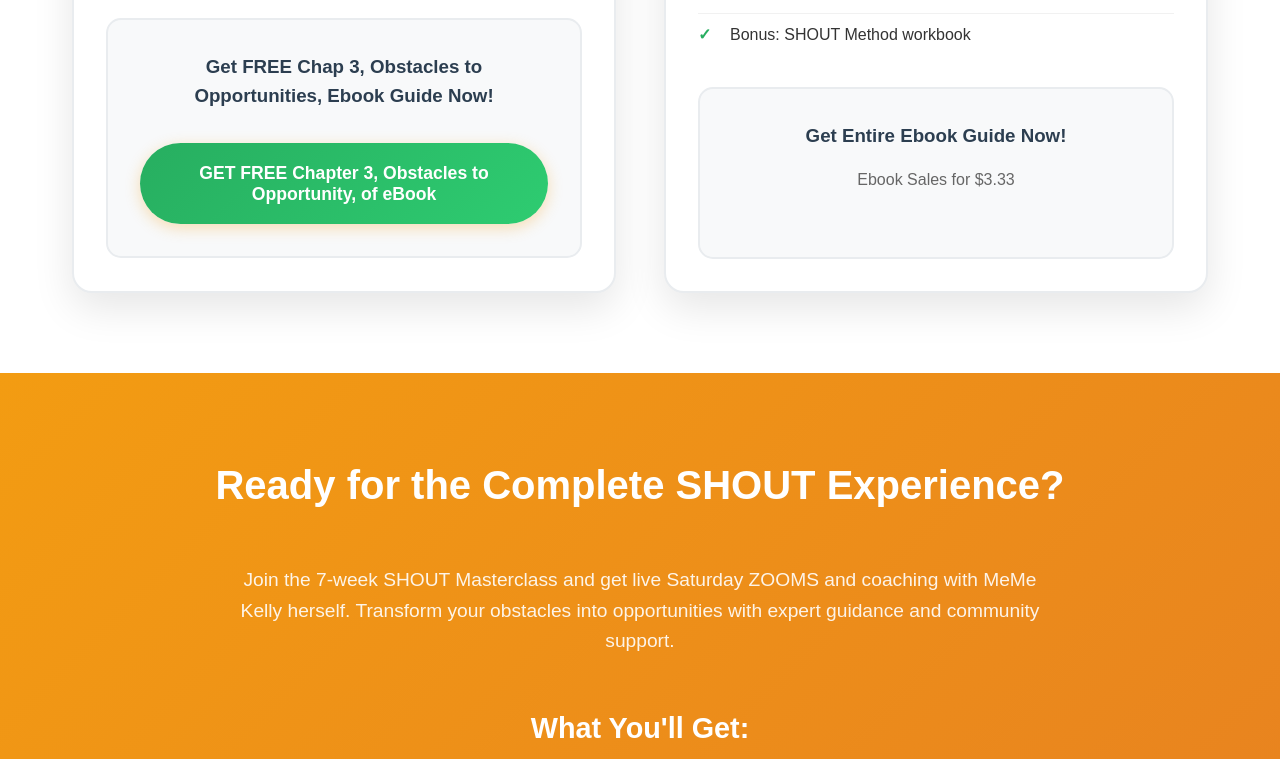
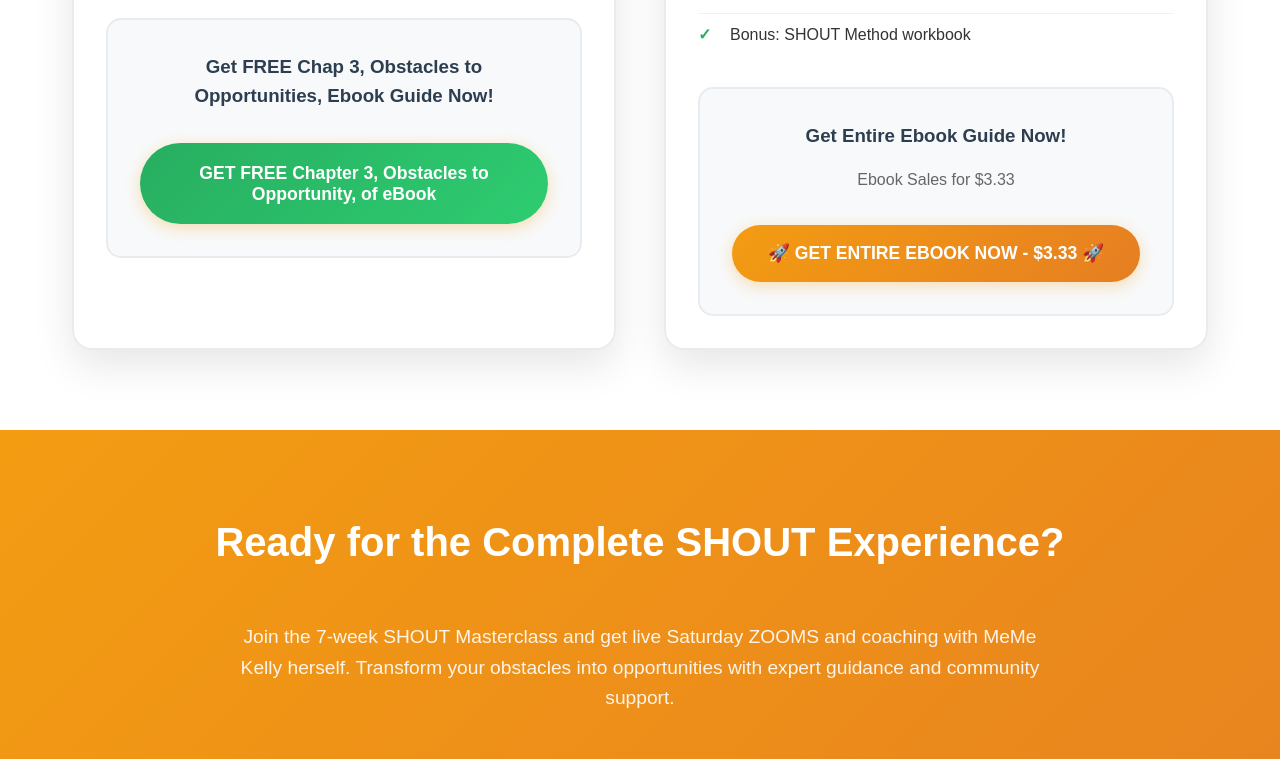
Before and after one commit to KCEGODScreation2025/shoutmeme-website, a website: page method_page.html in a window 1280 px wide. Shown: the part 1953-2712 px from the top of the page. Drawn offline with Linux system fonts and the light colour scheme.

Commit message:
cvnhhudfds

```diff
--- a/method_page.html
+++ b/method_page.html
@@ -491,17 +491,15 @@
                              <li>Bonus: SHOUT Method workbook</li>
                          </ul>
 
-                         <!-- Stripe Buy Button for Ebook -->
-                         <div id="paymentFormSection" style="margin-top: 2rem; padding: 2rem; background: #f8f9fa; border-radius: 15px; border: 2px solid #e9ecef;">
-                             <h3 style="color: #2c3e50; margin-bottom: 1rem; text-align: center;">Get Entire Ebook Guide Now!</h3>
-                             <p style="color: #666; margin-bottom: 2rem; text-align: center;">Ebook Sales for $3.33</p>
+                                                   <!-- Email Collection for Ebook -->
+                          <div id="paymentFormSection" style="margin-top: 2rem; padding: 2rem; background: #f8f9fa; border-radius: 15px; border: 2px solid #e9ecef;">
+                              <h3 style="color: #2c3e50; margin-bottom: 1rem; text-align: center;">Get Entire Ebook Guide Now!</h3>
+                              <p style="color: #666; margin-bottom: 2rem; text-align: center;">Ebook Sales for $3.33</p>
 
-                             <script async src="https://js.stripe.com/v3/buy-button.js"></script>
-                             <stripe-buy-button
-                                 buy-button-id="buy_btn_1RzoyuKF3KAmlaAMdLDCBLS2"
-                                 publishable-key="pk_live_51RbW5fKF3KAmlaAM1ppxLXKhdgn8bOZzpw93Hmy8nrwN7FpV4LB1EiHO71QBCD0BPmVMAA5aGnsokq3wcgDODLB200vppeaaK5">
-                             </stripe-buy-button>
-                         </div>
+                              <button type="button" class="cta-button" onclick="showEmailForm('ebook')" style="font-size: 1.1em; padding: 18px 35px; width: 100%;">
+                                  🚀 GET ENTIRE EBOOK NOW - $3.33 🚀
+                              </button>
+                          </div>
                      </div>
                  </div>
 
@@ -800,6 +798,9 @@
             if (productType === 'chapter3') {
                 title.textContent = 'Get Your Free Chapter 3 Ebook';
                 subtitle.textContent = 'Enter your email to receive Chapter 3: Obstacles to Opportunity of the SHOUT Method ebook.';
+            } else if (productType === 'ebook') {
+                title.textContent = 'Get Your Complete Ebook - $3.33';
+                subtitle.textContent = 'Enter your email to receive the complete SHOUT Method ebook for $3.33.';
             } else if (productType === 'masterclass') {
                 title.textContent = 'Get Your Free Chapter 3 Ebook';
                 subtitle.textContent = 'Enter your email to receive Chapter 3: Obstacles to Opportunity of the SHOUT Method ebook.';
```
